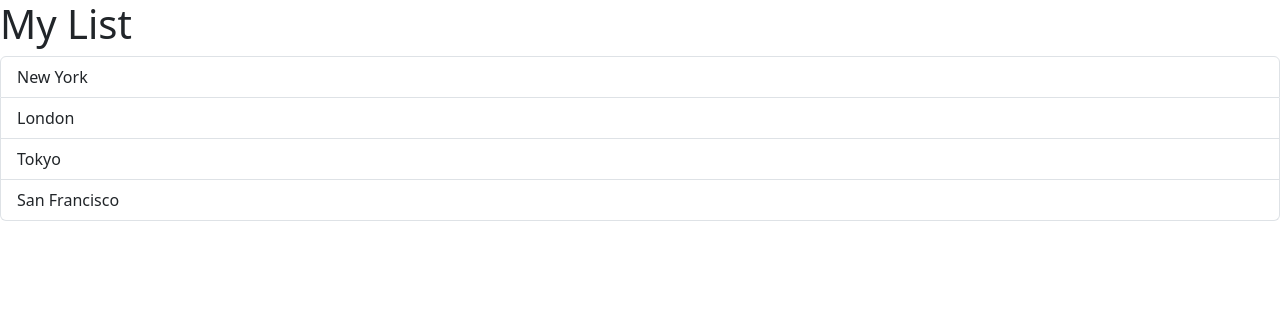
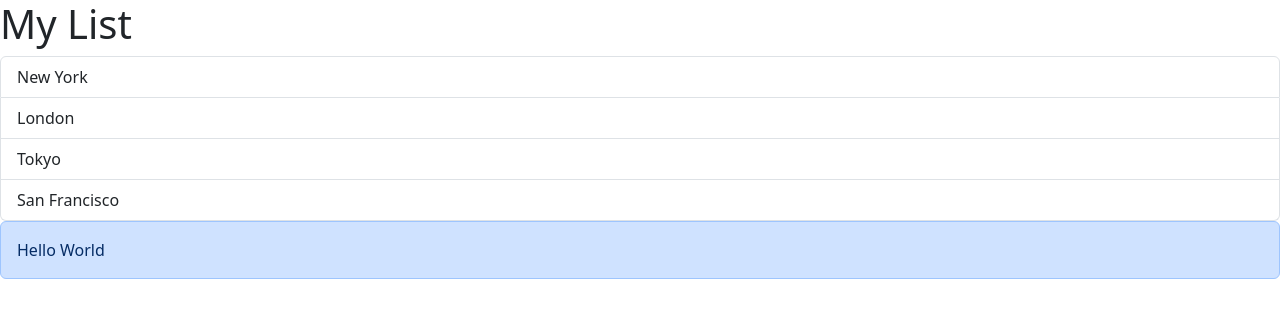
Before and after one commit to irimina/BuildComponentsReact, a React (Vite) app: page / in a window 1280 px wide. Shown: the top 318 px of the page. Built offline with nearby package versions, Linux system fonts and the light colour scheme.

Commit message:
states and props

```diff
--- a/src/App.tsx
+++ b/src/App.tsx
@@ -1,8 +1,9 @@
 
 import ListGroup from './components/ListGroup';
+import Alert from "./components/Alert";
 
 function App() {
-  return <div> <ListGroup /> </div>;
+  return <div> <ListGroup /> <Alert children ="Hello World" /> </div>;
 }
 
 export default App
--- /dev/null
+++ b/src/components/Alert.tsx
@@ -0,0 +1,14 @@
+//pass the ticks a prop in a dynamic way
+
+import type { ReactNode } from "react";
+
+interface Props {
+  children: ReactNode;
+}
+
+//alert component
+const Alert = ({ children }: Props) => {
+  return <div className="alert alert-primary">{children}</div>;
+};
+
+export default Alert;
```
Also changed, not shown: 1 other file (tests, documents, lock files or other folders).
